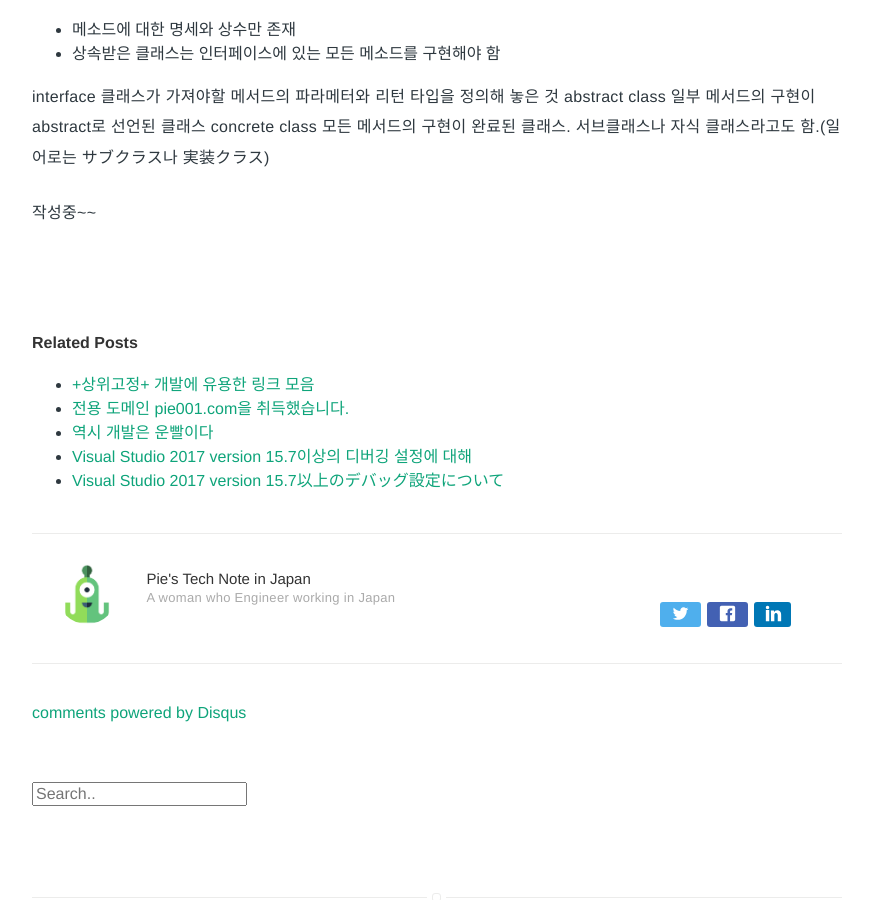
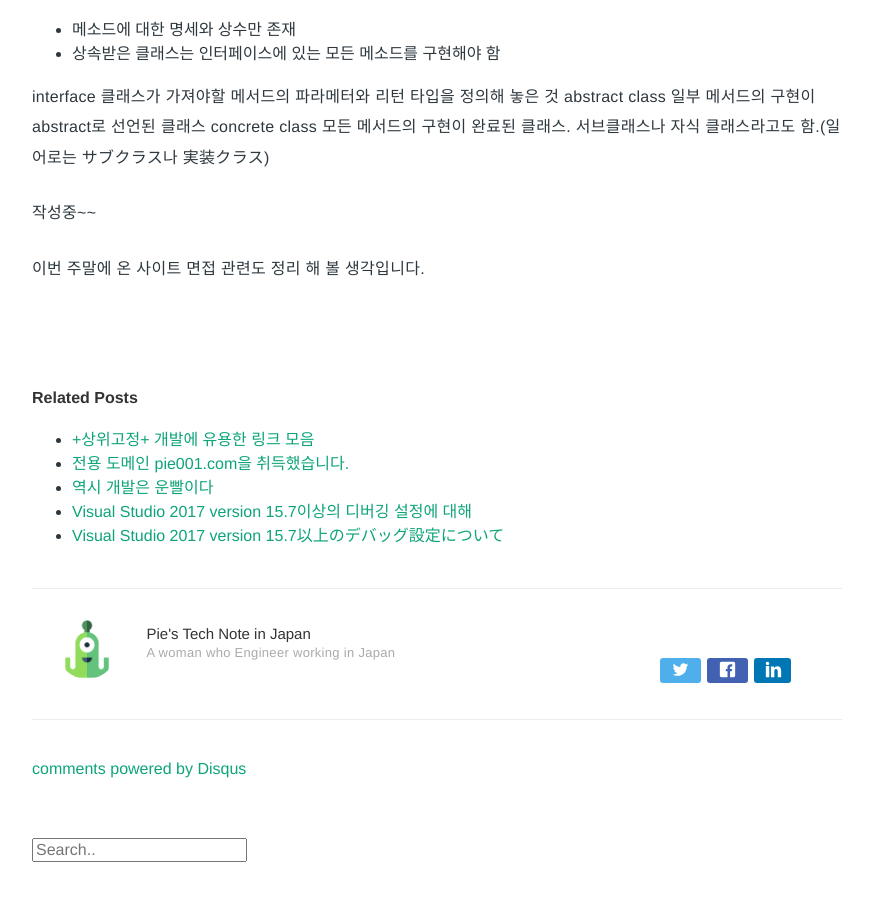
Before and after one commit to Pie001/pie001.github.io, a Jekyll site: the page built from _posts/2018-06-08-0020.md, in a window 1280 px wide and 900 px high, scrolled down 912 px. Shown: the whole window, without its empty margins (203-1076 px from the left). Built offline with Jekyll 4.4.1, drawn with Linux system fonts in a browser that asks for light colours; comment, search, counter and statistics services are not loaded.

Commit message:
Update 2018-06-08-0020.md

```diff
--- a/_posts/2018-06-08-0020.md
+++ b/_posts/2018-06-08-0020.md
@@ -41,3 +41,5 @@ concrete class 모든 메서드의 구현이 완료된 클래스. 서브클래
 
 
 작성중~~
+
+이번 주말에 온 사이트 면접 관련도 정리 해 볼 생각입니다.
```
